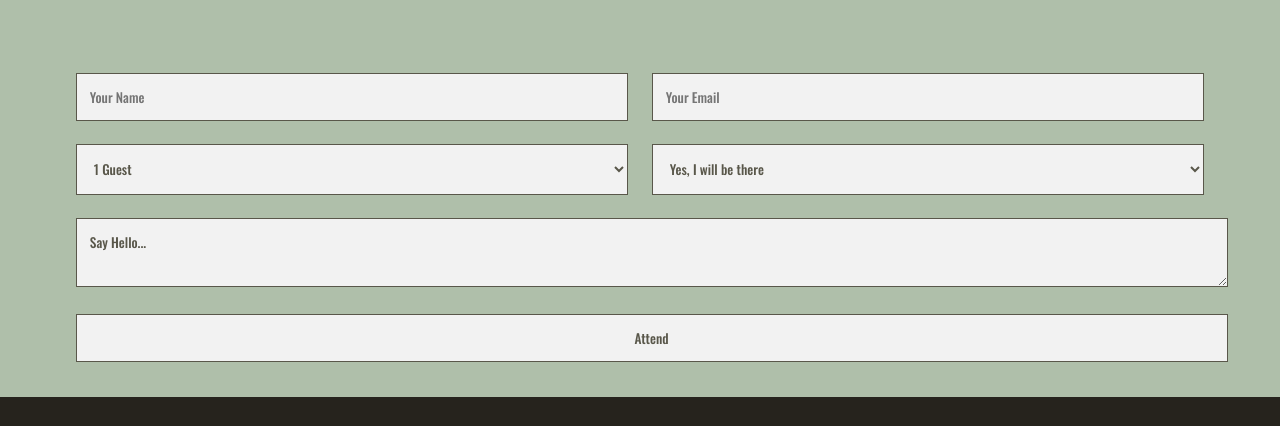
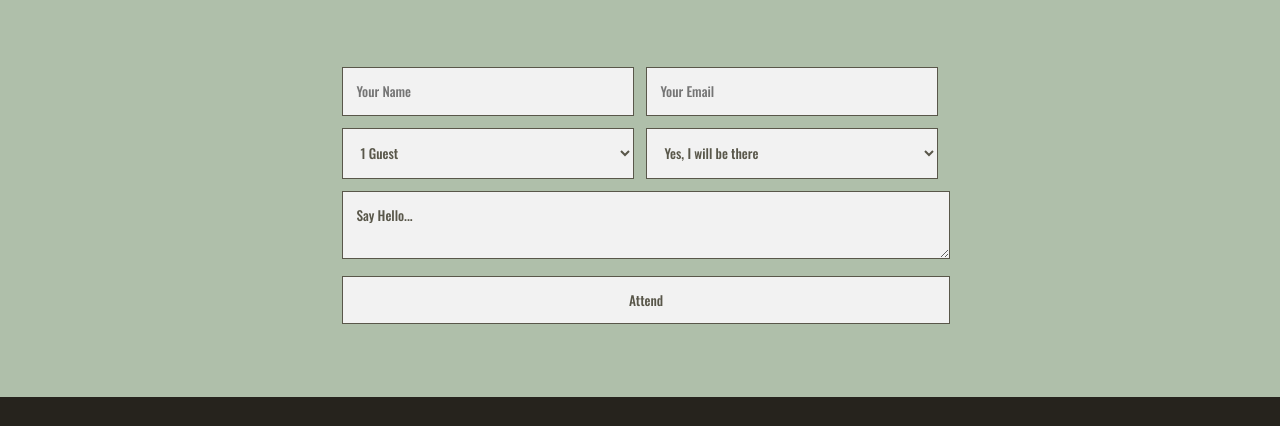
Before and after one commit to Microtin12/kendleracheldemo, a plain HTML site: page index.html in a window 1280 px wide. Shown: the part 1840-2266 px from the top of the page. Drawn offline with nearby package versions, Linux system fonts and the light colour scheme; a web font is replaced by a local one.

Commit message:
Add files via upload

```diff
--- a/CSS/main.css
+++ b/CSS/main.css
@@ -189,6 +189,16 @@ section {
     width: 100%;
     padding: 4em;
 }
+@media (min-width: 40em){
+    .forumsubmit{
+        padding-inline: 2em;
+        width: 100%;
+    }
+    .formwrap{
+        width: 75%;
+        padding-left: 25%;
+    }
+}
 .holder{
     display: flex;
     flex-direction: row;
```
Also changed, not shown: index.html (+1 -1 lines).
